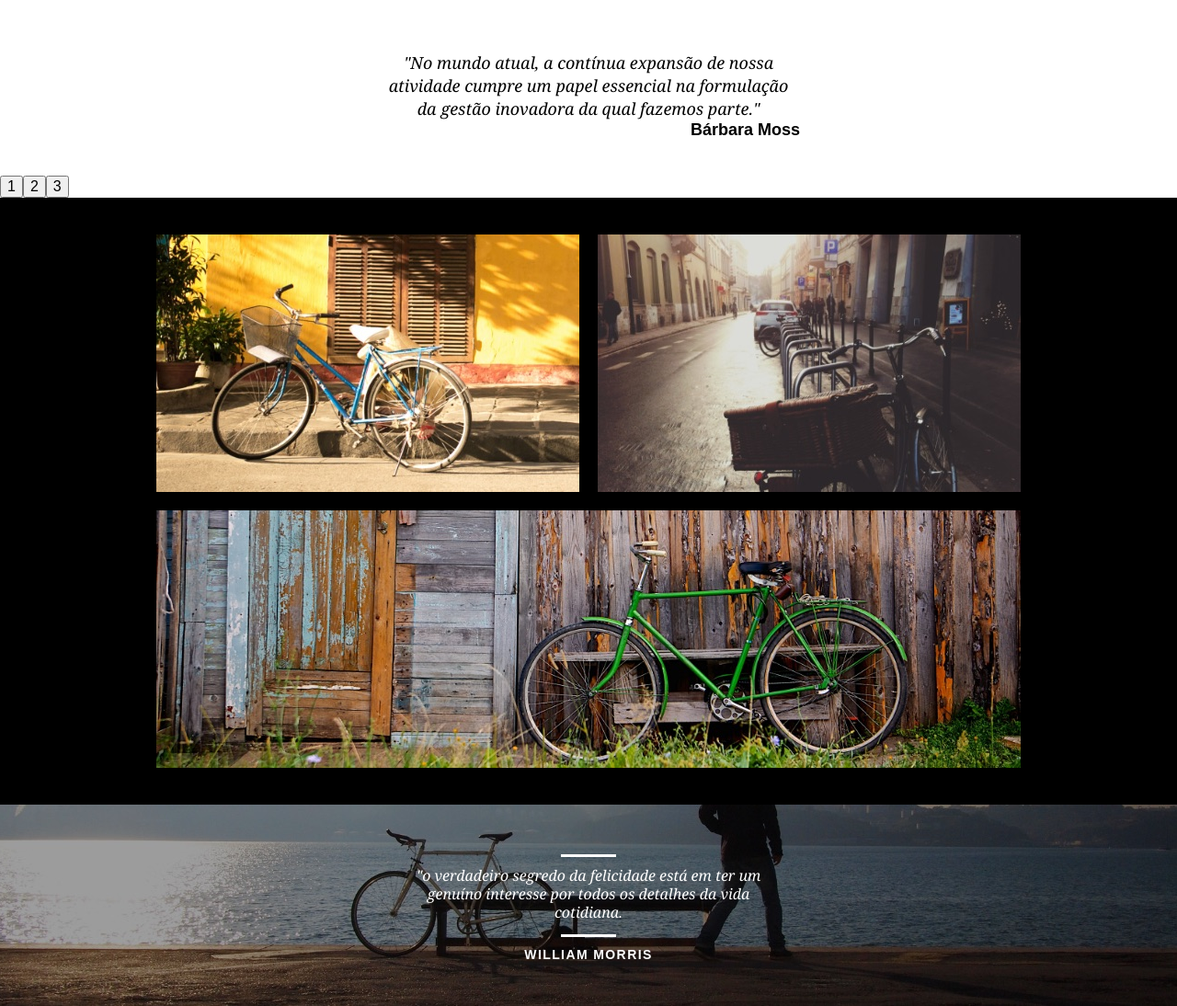
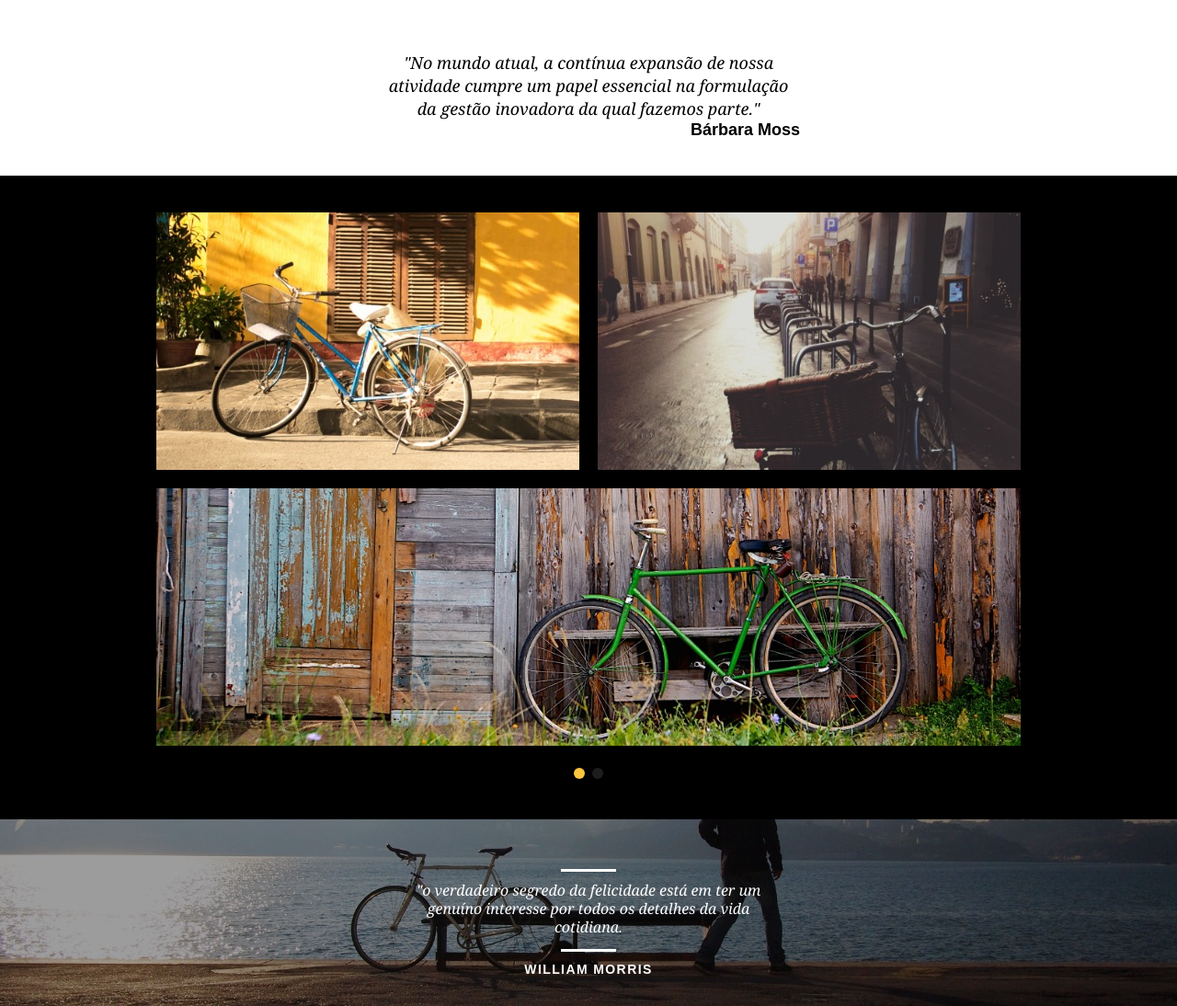
Before and after one commit to conchal/projeto-html-css, a PHP site: page /portfolio.html in a window 1280 px wide. Shown: the part 256-1350 px from the top of the page at 92% size. Run offline with PHP 8.4, Linux system fonts and the light colour scheme.

Commit message:
update style slide

```diff
--- a/css/style.css
+++ b/css/style.css
@@ -401,3 +401,26 @@ img {
   transition: opacity 500ms;
   z-index: 1;
 }
+
+[data-slide-nav] {
+  display: block;
+  text-align: center;
+  margin-top: 20px;
+}
+
+[data-slide-nav] button {
+  display: inline-block;
+  width: 12px;
+  height: 12px;
+  margin: 4px;
+  border: none;
+  padding: 0px;
+  border-radius: 6px;
+  text-indent: -99px;
+  overflow: hidden;
+  background: #1d1d1d;
+}
+
+[data-slide-nav] button.active {
+  background: #fec63e;
+}
--- a/js/script.js
+++ b/js/script.js
@@ -1,5 +1,13 @@
 new SimpleSlide({
   slide: "quote", // nome do atributo data-slide="principal"
+  auto: true, // se o slide deve passar automaticamente
+  time: 5000, // tempo de transição dos slides
+  pauseOnHover: true, // pausa a transição automática
+});
+
+
+new SimpleSlide({
+  slide: "portfolio", // nome do atributo data-slide="principal"
   nav: true, // se deve ou não mostrar a navegação
   auto: true, // se o slide deve passar automaticamente
   time: 5000, // tempo de transição dos slides
--- a/portfolio.html
+++ b/portfolio.html
@@ -58,10 +58,15 @@
   </section>
 
   <section class="portfolio">
-    <div class="container">
+    <div class="container" data-slide="portfolio">
       <ul class="portfolio_lista">
         <li class="grid-8"><img src="img/portfolio/passeio.jpg" alt="Bike Passeio"></li>
         <li class="grid-8"><img src=" img/portfolio/retro.jpg" alt="Bike Retro"></li>
+        <li class="grid-16"><img src=" img/portfolio/esporte.jpg" alt="Bike Esporte"></li>
+      </ul>
+      <ul class="portfolio_lista">
+        <li class="grid-8"><img src=" img/portfolio/retro.jpg" alt="Bike Retro"></li>
+        <li class="grid-8"><img src="img/portfolio/passeio.jpg" alt="Bike Passeio"></li>
         <li class="grid-16"><img src=" img/portfolio/esporte.jpg" alt="Bike Esporte"></li>
       </ul>
     </div>
```
